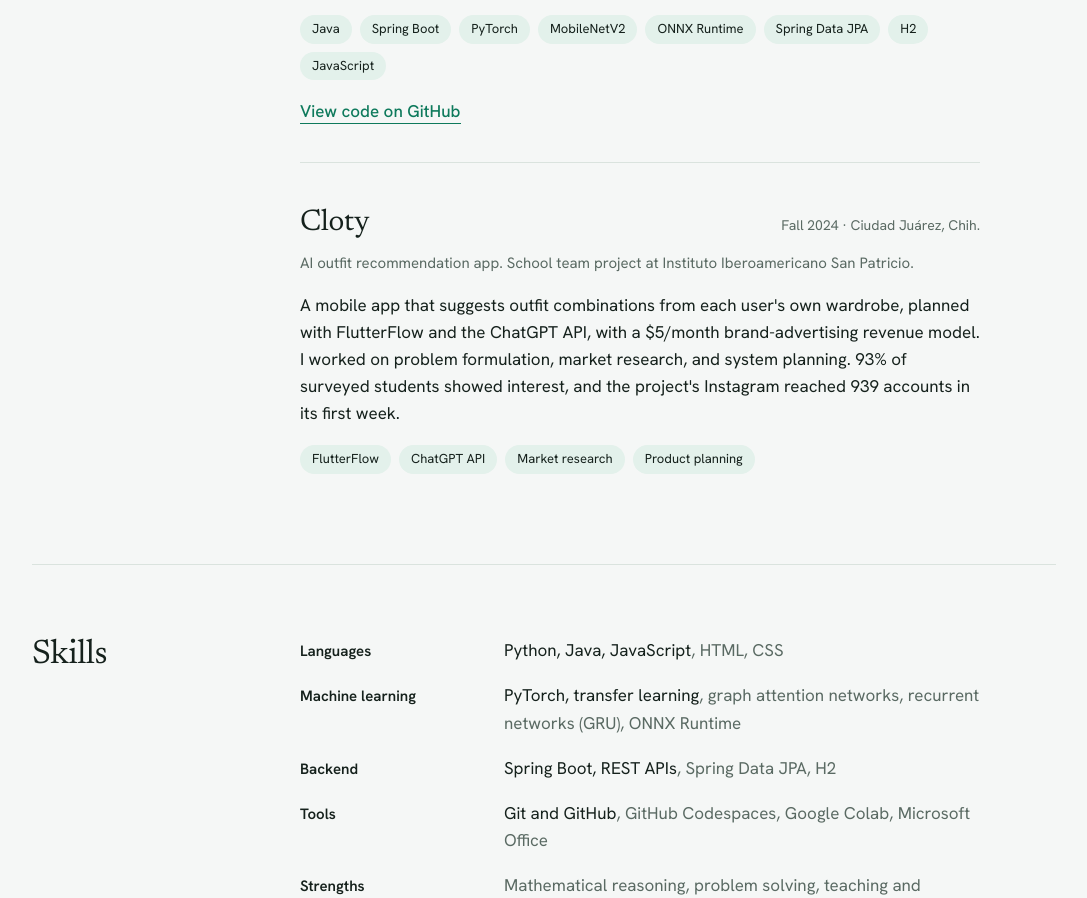
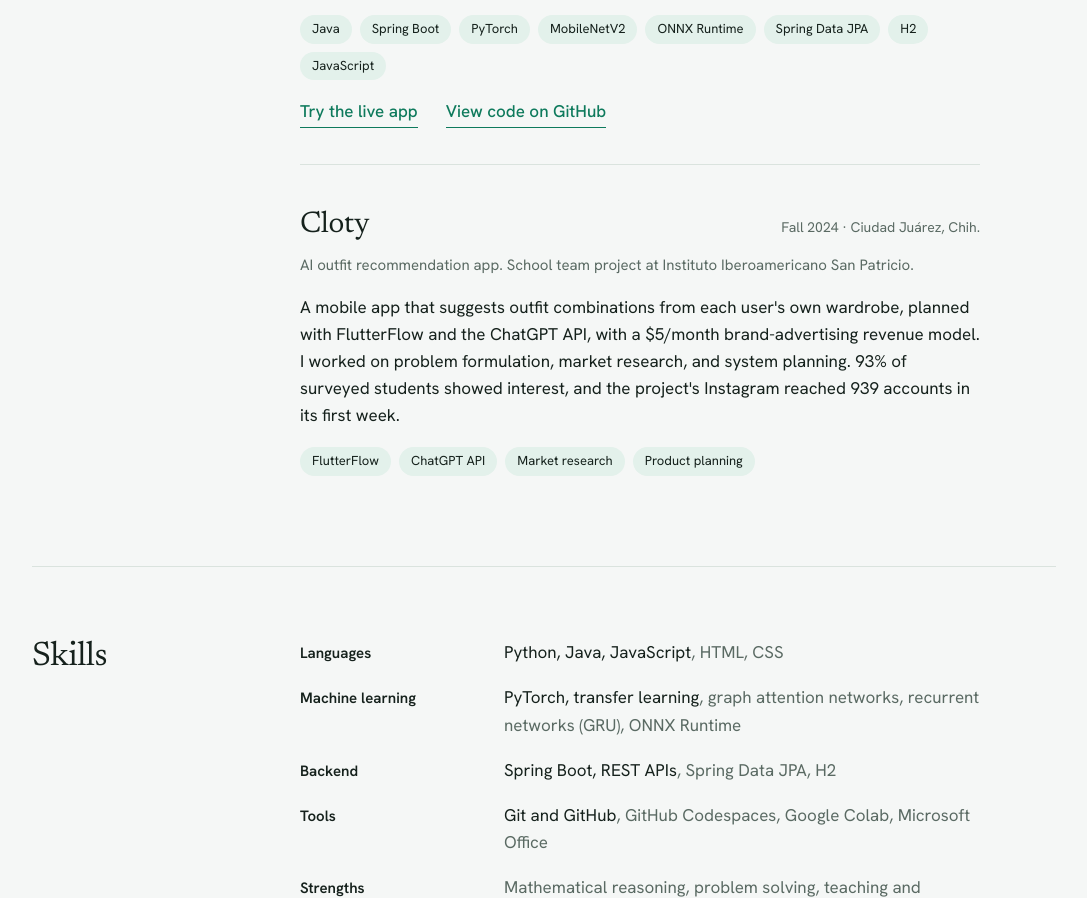
Before and after one commit to Ian072/Ian072.github.io, a plain HTML site: page index.html in a window 1280 px wide. Shown: the part 2927-3825 px from the top of the page, without its empty margins (96-1183 px from the left). Drawn offline with Linux system fonts and the light colour scheme.

Commit message:
Link the live BacheAlert app
Co-Authored-By: Claude Opus 5.5 <noreply@anthropic.com>
Claude-Session: https://claude.ai/code/session_01LUXTVvAj11CPUnHFUQWZqi

```diff
--- a/index.html
+++ b/index.html
@@ -85,6 +85,7 @@
   .hero p.lede { font-size: 20px; line-height: 1.55; max-width: 34ch; margin: 0 0 36px; }
   .hero p.lede strong { font-weight: 500; }
   .actions { display: flex; flex-wrap: wrap; gap: 12px; }
+  .project .actions { gap: 12px 28px; }
   .btn {
     display: inline-flex; align-items: center; gap: 8px;
     font: 500 15px var(--sans); text-decoration: none; cursor: pointer;
@@ -388,7 +389,10 @@
         <ul class="tags">
           <li>Java</li><li>Spring Boot</li><li>PyTorch</li><li>MobileNetV2</li><li>ONNX Runtime</li><li>Spring Data JPA</li><li>H2</li><li>JavaScript</li>
         </ul>
-        <a class="link" href="https://github.com/Ian072/bachealert" target="_blank" rel="noopener">View code on GitHub</a>
+        <div class="actions">
+          <a class="link" href="https://bachealert.onrender.com/" target="_blank" rel="noopener">Try the live app</a>
+          <a class="link" href="https://github.com/Ian072/bachealert" target="_blank" rel="noopener">View code on GitHub</a>
+        </div>
       </article>
       <article class="project">
         <header>
```
